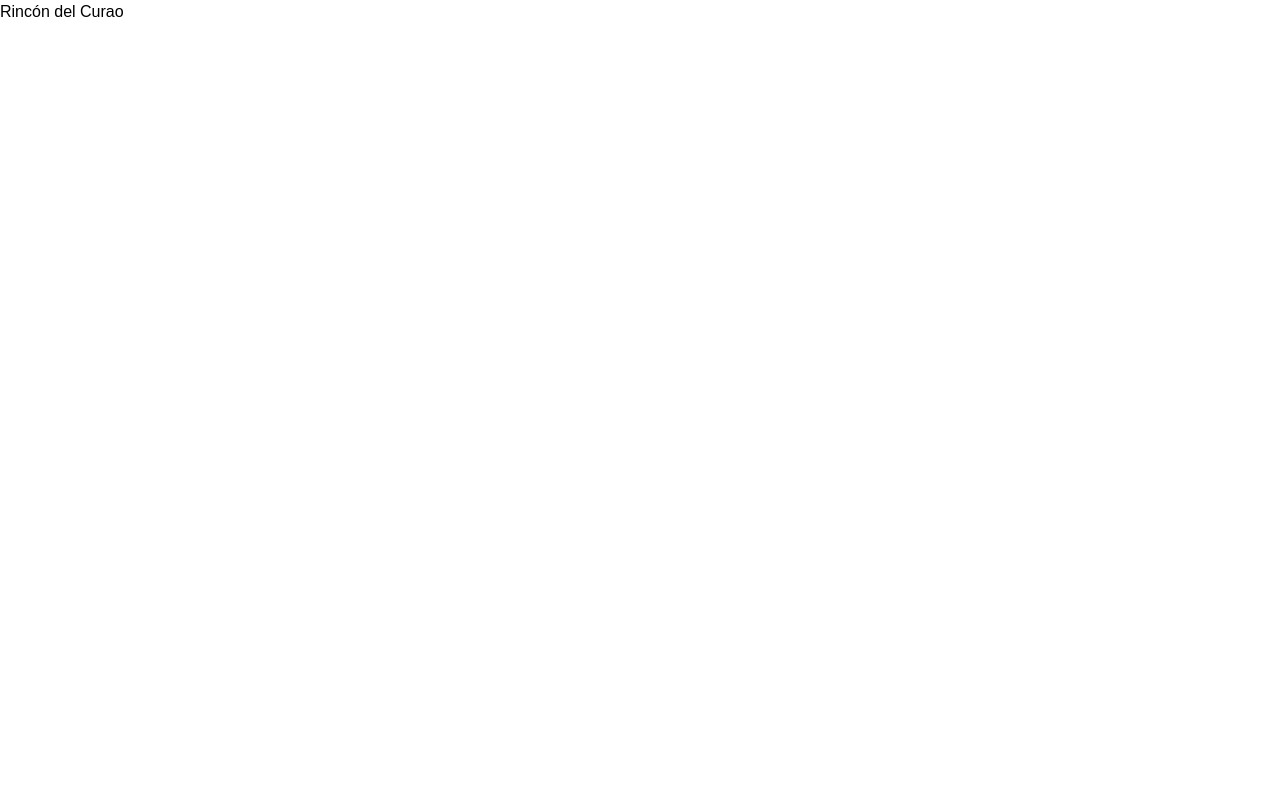
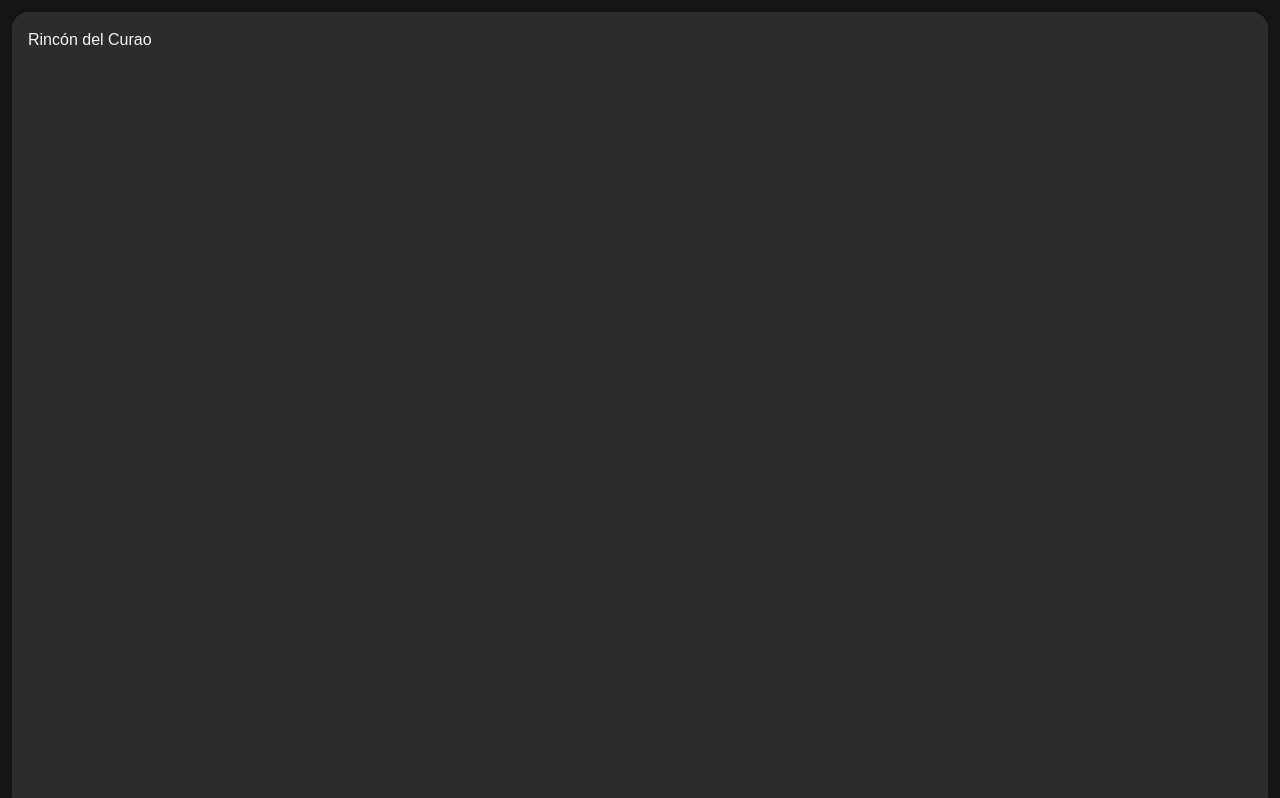
Before and after one commit to Unnunoctio/Rincon-del-Curao, an Astro site: page / in a window 1280 px wide. Shown: the top 798 px of the page. Built offline with nearby package versions, Linux system fonts and the light colour scheme; Astro itself is replaced by a stand-in of ours.

Commit message:
feat: :sparkles: add layout ui

```diff
--- a/src/layouts/Layout.astro
+++ b/src/layouts/Layout.astro
@@ -1,6 +1,7 @@
 ---
-import '@fontsource/geist-sans';
+import '@fontsource-variable/geist';
 import '../styles/global.css';
+import Footer from '../components/Footer.astro';
 
 interface Props {
 	title: string;
@@ -32,7 +33,14 @@ const { title } = Astro.props;
 		<meta name="twitter:description" content="Recopilador de precios de distintas bebidas alcohólicas, vendidas en Chile" />
 		<meta name="twitter:image" content="https://assets.rincondelcurao.com/image-og.png" />
 	</head>
-	<body class="font-geist">
-		<slot />
+	<body class="flex bg-c-onix-black p-3 font-geist text-c-snow-white">
+		<!-- SIDEBAR -->
+		<section class="flex flex-col flex-1 gap-3">
+			<!-- NAVBAR -->
+			<main class="bg-c-lead-gray p-4 rounded-2xl h-screen">
+				<slot />
+			</main>
+			<Footer />
+		</section>
 	</body>
 </html>
```
